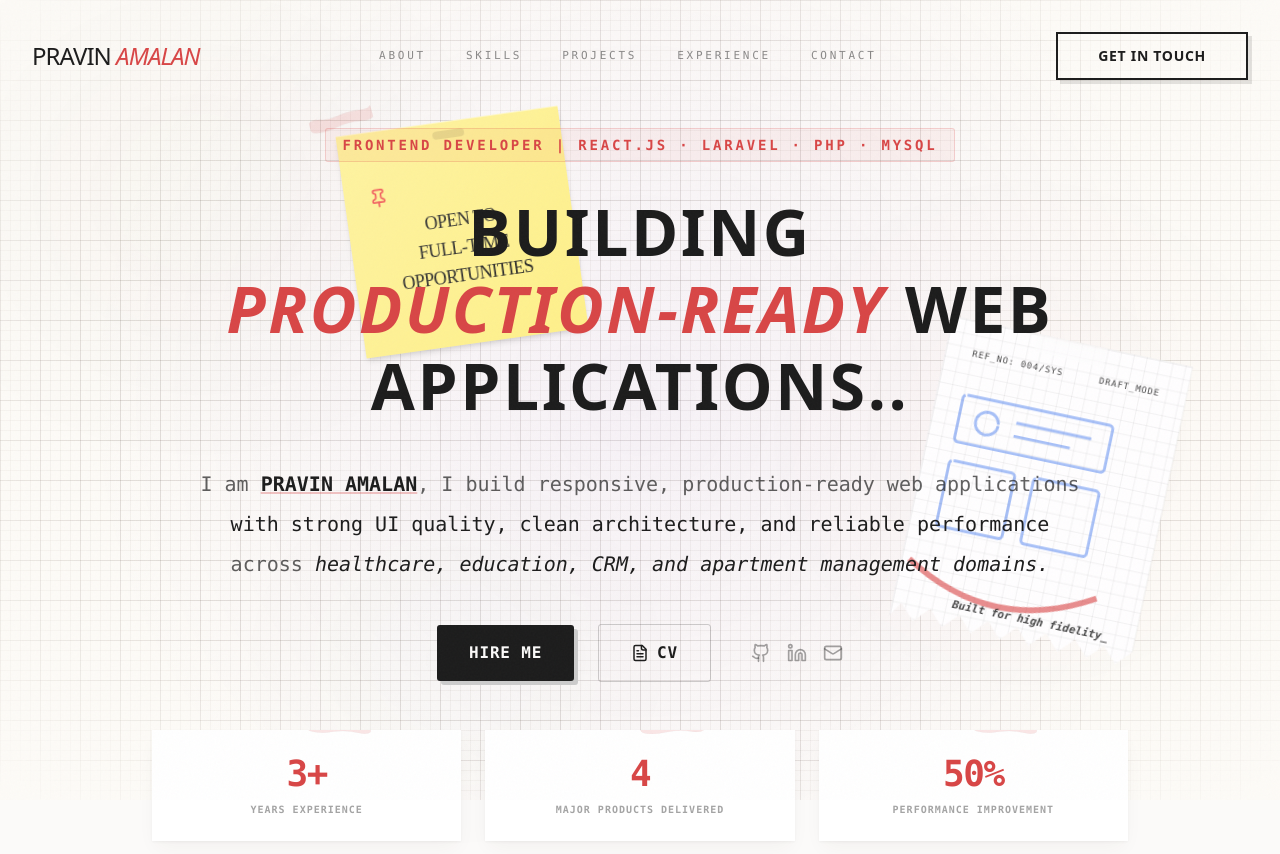
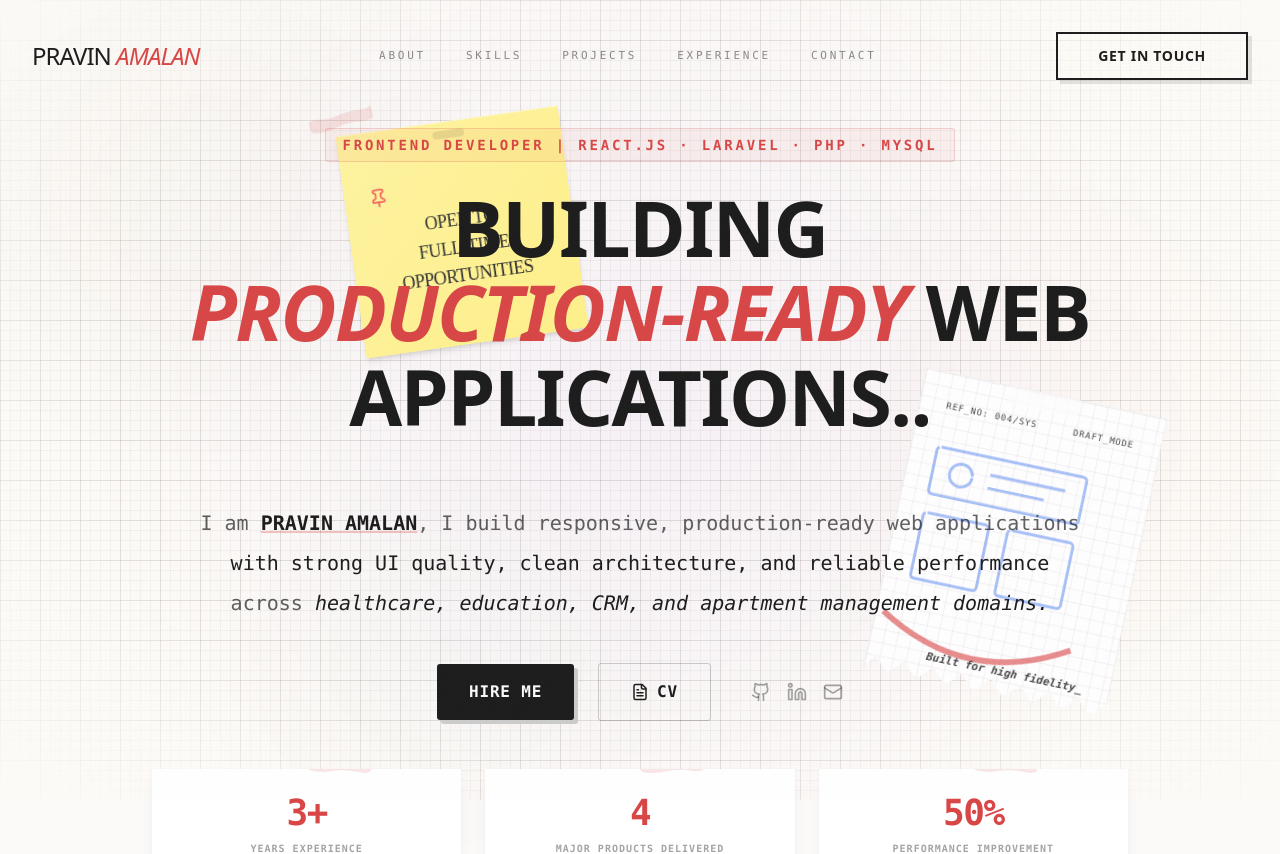
Before and after one commit to pravinamalan/portfolio, a React (Vite) app: page / in a window 1280 px wide. Shown: the top 854 px of the page. Built offline with nearby package versions, Linux system fonts and the light colour scheme.

Commit message:
Build Files

```diff
--- a/package.json
+++ b/package.json
@@ -9,9 +9,6 @@
     "preview": "vite preview",
     "lint": "eslint src --ext .js,.jsx",
     "format": "prettier --write \"src/**/*.{js,jsx,css,json}\""
-  },
-  "engines": {
-    "node": "22.x"
   },
   "dependencies": {
     "@radix-ui/react-label": "^2.1.3",
--- a/src/components/layout/Navbar.jsx
+++ b/src/components/layout/Navbar.jsx
@@ -87,7 +87,7 @@ export default function Navbar() {
 
             <div
                 className={cn(
-                    "fixed inset-0 z-[200] bg-[#fdfbf7] lg:hidden flex flex-col transition-all duration-700 ease-[cubic-bezier(0.85,0,0.15,1)]",
+                    "fixed inset-0 z-[200] bg-[#fdfbf7] lg:hidden flex flex-col transition-all duration-700 ease-expo",
                     isOpen ? "translate-y-0 opacity-100" : "-translate-y-full opacity-0 pointer-events-none"
                 )}
             >
--- a/src/components/sections/Hero.jsx
+++ b/src/components/sections/Hero.jsx
@@ -48,7 +48,7 @@ export default function Hero() {
                            <a href="#contact"># HIRE-ME NOW!</a>
                         </Sticker>
                     </motion.div>
-                    <div className="absolute hidden lg:block right-10 lg:right-[10%] xl:right-[10%] top-1/3 z-20 select-none pointer-events-none transform rotate-6 scale-90 lg:scale-105 xl:scale-110">
+                    <div className="absolute hidden lg:block right-10 lg:right-[8%] xl:right-[12%] top-1/2 -translate-y-1/2 z-0 select-none pointer-events-none transform rotate-6 scale-90 lg:scale-100 xl:scale-110 opacity-40 xl:opacity-100">
                         <motion.div
                             initial={{ y: 20, opacity: 0, rotate: 12 }}
                             animate={{ y: 0, opacity: 1, rotate: 6 }}
@@ -108,12 +108,12 @@ export default function Hero() {
                 </div>
             </div>
 
-            <div className="relative z-10 w-full max-w-5xl px-6 flex flex-col items-center text-center">
+            <div className="relative z-10 w-full max-w-5xl px-6 flex flex-col items-center text-center mt-12 lg:mt-0">
                 <motion.div
                     initial={{ opacity: 0, y: 20 }}
                     animate={{ opacity: 1, y: 0 }}
                     transition={{ duration: 0.8 }}
-                    className="relative mb-8"
+                    className="relative mb-6"
                 >
                     <Tape className="-top-4 -left-4" rotate={-15} />
                     <div className="mono text-sm font-bold uppercase tracking-[0.2em] text-primary bg-primary/5 border border-primary/20 px-4 py-1.5 rounded-sm">
@@ -121,10 +121,10 @@ export default function Hero() {
                     </div>
                 </motion.div>
 
-                <div className="overflow-hidden">
-                    <h1 className="font-display text-[clamp(2.5rem,5vw,5rem)] font-extrabold leading-[1.2] tracking-[0.04em] text-foreground">
+                <div className="overflow-hidden mb-6">
+                    <h1 className="hero-headline">
                         BUILDING <br />
-                        <span className="text-primary italic">PRODUCTION-READY </span> WEB APPLICATIONS..
+                        <span>PRODUCTION-READY </span> WEB APPLICATIONS..
                     </h1>
                 </div>
                 <motion.p
--- a/src/index.css
+++ b/src/index.css
@@ -2,6 +2,7 @@
 @tailwind components;
 @tailwind utilities;
 
+@layer base {
     :root {
         /* ── SYSTEM FONTS (Professional Retro) ── */
         --font-sans: ui-monospace, SFMono-Regular, Menlo, Monaco, Consolas, monospace;
@@ -55,17 +56,19 @@
         /* ── EASING ── */
         --ease-spring: cubic-bezier(0.34, 1.56, 0.64, 1);
         --ease-paper: cubic-bezier(0.2, 0.8, 0.2, 1);
+        --ease-expo: cubic-bezier(0.85, 0, 0.15, 1);
     }
 
-@layer base {
     * {
         @apply border-border;
     }
 
     html {
+        font-size: 16px;
         color-scheme: light;
         /* Default to paper-white */
         scroll-padding-top: 92px;
+        -webkit-text-size-adjust: 100%;
     }
 
     body {
@@ -128,6 +131,24 @@
         box-shadow:
             0 1px 3px rgba(0, 0, 0, 0.08),
             0 20px 40px -10px rgba(78, 59, 49, 0.1);
+    }
+
+    .hero-headline {
+        font-family: var(--font-display);
+        font-size: clamp(2.5rem, 6vw, 5rem);
+        line-height: 1.1;
+        letter-spacing: -0.02em;
+        font-weight: 800;
+        color: hsl(var(--foreground));
+    }
+
+    .hero-headline span {
+        color: hsl(var(--primary));
+        font-style: italic;
+    }
+
+    .ease-expo {
+        transition-timing-function: var(--ease-expo);
     }
 
     /* ── MASTER ARCHITECT MARKERS ── */
```
Also changed, not shown: 1 other file (tests, documents, lock files or other folders). Lines whose indentation alone changed are shown as unchanged.
